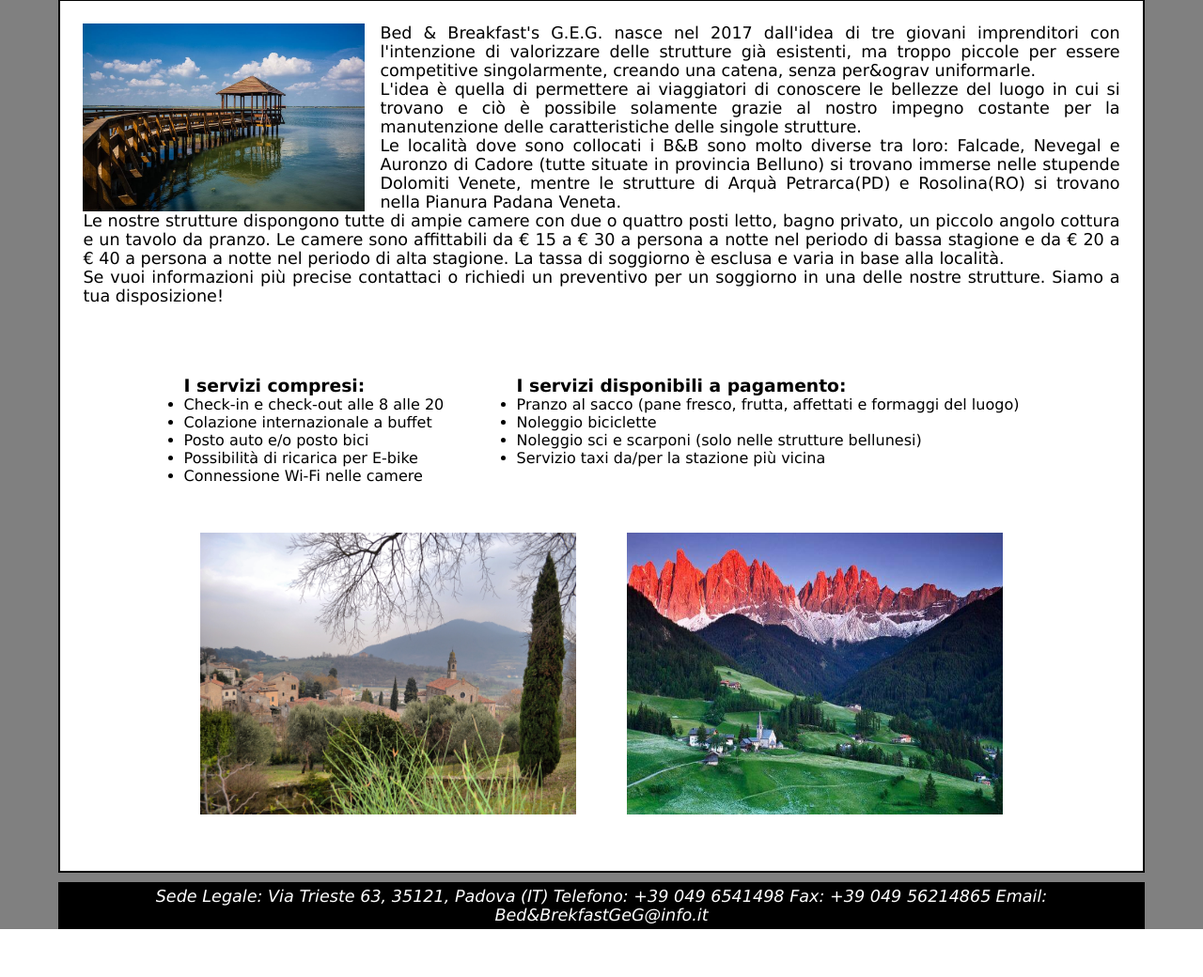
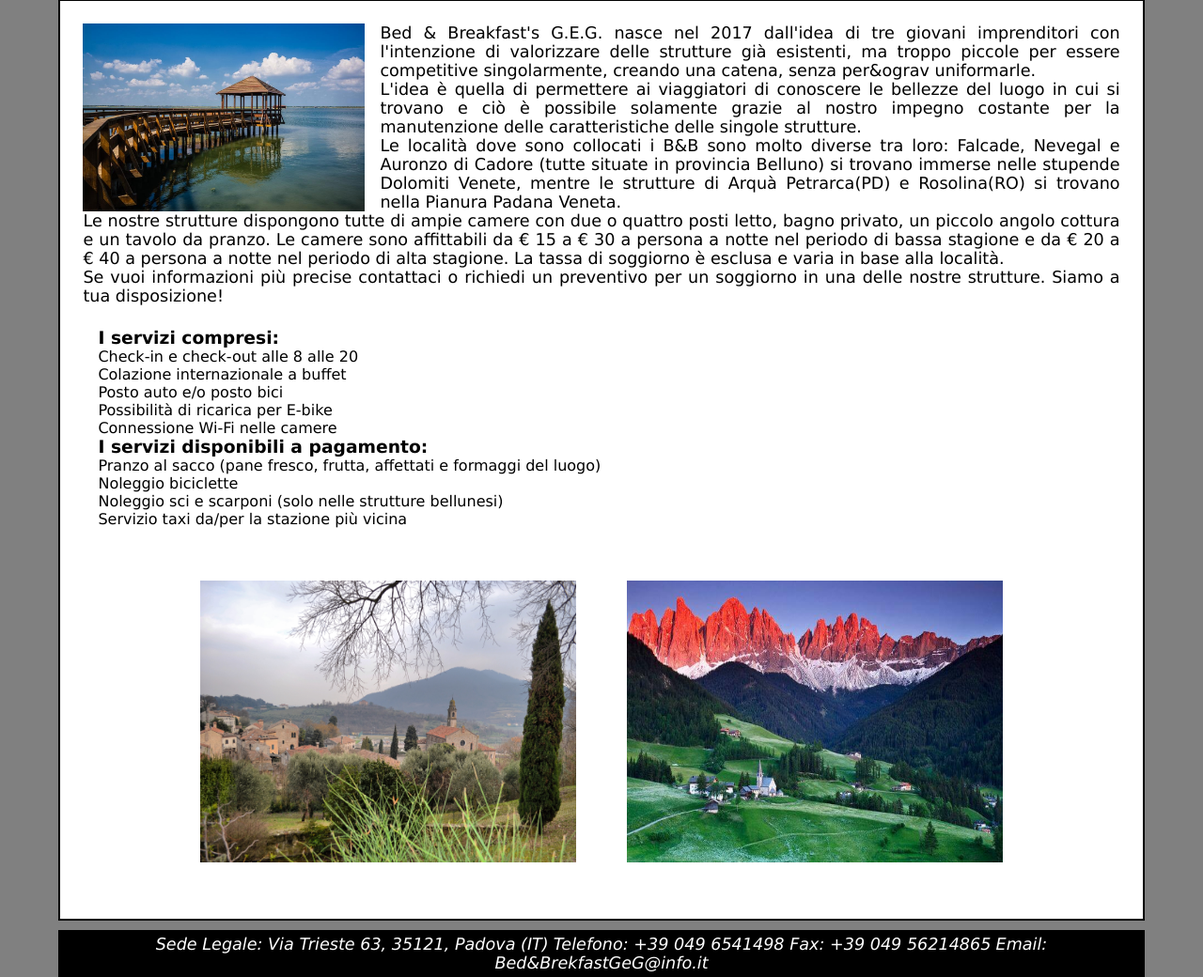
Before and after one commit to TheJack95/TecWeb, a PHP site: page /home.php in a window 1280 px wide. Shown: the part 233-1273 px from the top of the page at 94% size. Before the commit the page ends 1222 px from the top, so only its background shows below. Run offline with PHP 8.4, Linux system fonts and the light colour scheme.

Commit message:
Add files via upload

```diff
--- a/fogliocss.css
+++ b/fogliocss.css
@@ -115,7 +115,6 @@ abbr {
 
 .camera {
     margin: 1.5rem;
-	margin-top: 0;
     width: 400px;
     height: 300px;
 }
@@ -133,19 +132,6 @@ abbr {
 
 /* liste nella home*/
 
-#servizi {
-	margin: 2em;
-	overflow:hidden;
+ .lista {
+     list-style: none;
  }
-
-#lista1 {
-	float: left;
-	margin-left: 5rem;
-	padding: 1.2rem;
-}
-
-#lista2 {
-	float: right;
-	margin-right: 5rem;
-	padding: 1.2rem;
-}
--- a/home.php
+++ b/home.php
@@ -56,8 +56,8 @@
             </p>
 
             <div id="servizi">
-                <ul id="lista1">
-                    <h3>I servizi compresi:</h3>
+                <ul class="lista">
+                    <li><h3>I servizi compresi:</h3></li>
                     <li><span xml:lang="en">Check-in</span> e <span xml:lang="en">check-out</span> alle 8 alle 20</li>
                     <li>Colazione internazionale a <span xml:lang="fr">buffet</span></li>
                     <li>Posto auto e/o posto bici</li>
@@ -65,9 +65,8 @@
                     <li>Connessione <span xml:lang="en">Wi-Fi</span> nelle camere</li>
                 </ul>
 
-
-                <ul id="lista2">
-                    <h3>I servizi disponibili a pagamento:</h3>
+                <ul class="lista">
+                    <li><h3>I servizi disponibili a pagamento:</h3></li>
                     <li>Pranzo al sacco (pane fresco, frutta, affettati e formaggi del luogo)</li>
                     <li>Noleggio biciclette</li>
                     <li>Noleggio sci e scarponi (solo nelle strutture bellunesi)</li>
--- a/lacorte.php
+++ b/lacorte.php
@@ -23,7 +23,7 @@
                     Bed & Breakfast
                 </div>
             </div>
-            <h1 id="titoloBeB">
+            <h1 id="titolo">
                 <abbr title="Bed and Breakfast" xml:lang="en">B&B</abbr> La Corte
             </h1>
         </div>
--- a/menu.php
+++ b/menu.php
@@ -8,12 +8,11 @@
                 <a href="boscoverde.php">B&B Boscoverde</a>
                 <a href="cadorehaus.php">B&B Cadore Haus</a>
                 <a href="lacorte.php">B&B La Corte</a>
-                <a class="last" href="stellaviandante.php">B&B La Stella del Viandante</a>
+                <a class="last" href="stellaviandante.php">B&B Stella del Viandante</a>
             </div>
         </li>
         <li><a class="pren" href="prenotazioni.php">Prenotazioni</a></li>
         <li><a class="contatti" href="contatti.php">Contatti</a></li>
         <li><a class="AP" href="login.php">Area Personale</a></li>
     </ul>
-
 </div>
--- a/prenotazioni.php
+++ b/prenotazioni.php
@@ -34,6 +34,7 @@
             In questa pagina puoi prenotare la tua stanza presso uno dei nostri B&B. Entro qualche ora ti verrà inviata
             una mail di conferma dell'avvenuta prenotazione. Per qualunque informazione puoi lasciare un messaggio nell'apposito
             spazio, verrai contattato il prima possibile.
+            <br/><strong>Ricordati di iscriverti <a rel="login" href="areaPrivata.php">qui</a> prima di effettuare una prenotazione.</strong><br>
             Buona permanenza da tutto lo staff!
         </p>
 
```
Also changed, not shown: B&B_style.css (+2 -7 lines), database.sql (+8 -1 lines), stellaviandante.php (+1 -10 lines). Lines whose indentation alone changed are shown as unchanged.
